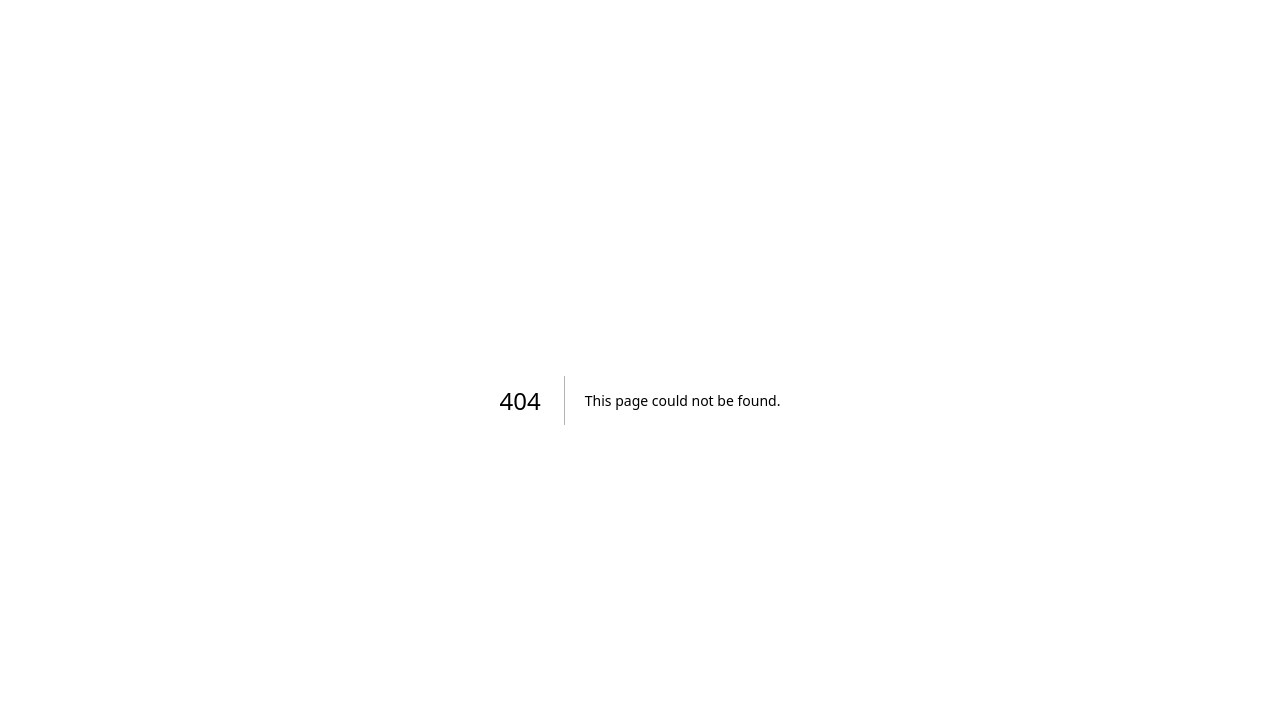
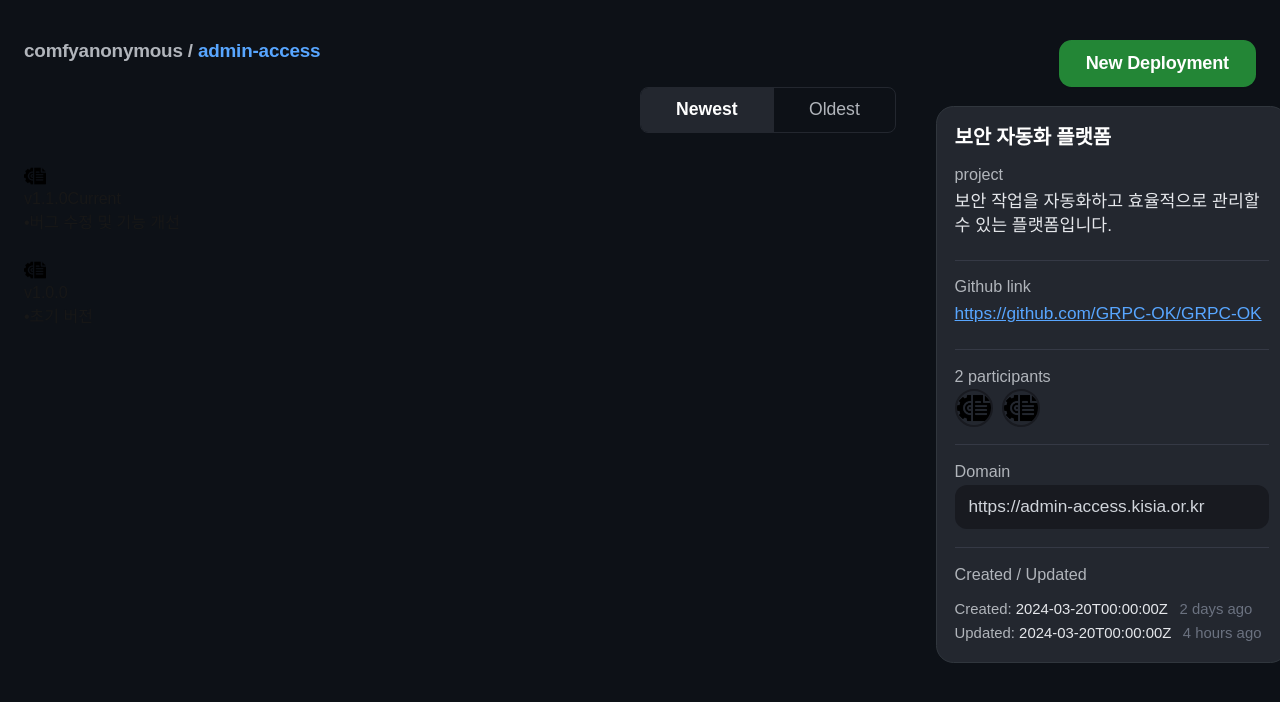
Before and after one commit to GRPC-OK/Intellisia, a Next.js app: page /project/1 in a window 1280 px wide. Before the commit this address had no page. Shown: the top 702 px of the page. Built offline with nearby package versions, Linux system fonts and the light colour scheme.

Commit message:
feat: 프로젝트 상세 페이지 레이아웃 및 목업 구현

```diff
--- /dev/null
+++ b/src/pages/project/[projectId].tsx
@@ -0,0 +1,212 @@
+import React, { useState } from 'react';
+import VersionList from '@/components/project-detail/VersionList';
+import ProjectSidebar from '@/components/project-detail/ProjectSidebar';
+
+// 임시 데이터
+const mockProject = (() => {
+  // 원본 데이터
+  const base = {
+    id: '1',
+    name: '보안 자동화 플랫폼',
+    description:
+      '보안 작업을 자동화하고 효율적으로 관리할 수 있는 플랫폼입니다.',
+    githubUrl: 'https://github.com/GRPC-OK/GRPC-OK',
+    domain: 'https://admin-access.kisia.or.kr',
+    createdAt: '2024-03-20T00:00:00Z',
+    updatedAt: '2024-03-20T00:00:00Z',
+    owner: {
+      id: '1',
+      name: '홍길동',
+      email: 'hong@example.com',
+      avatar: '/img/default_project_img.png',
+    },
+    contributors: [
+      {
+        id: '2',
+        name: '김철수',
+        email: 'kim@example.com',
+        avatar: '/img/default_project_img.png',
+      },
+      {
+        id: '3',
+        name: '이영희',
+        email: 'lee@example.com',
+        avatar: '/img/default_project_img.png',
+      },
+    ],
+    versions: [
+      {
+        id: '1',
+        name: 'v1.0.0',
+        description: '초기 버전',
+        createdAt: '2024-03-20T00:00:00Z',
+        updatedAt: '2024-03-20T00:00:00Z',
+        createdBy: {
+          id: '1',
+          name: '홍길동',
+          email: 'hong@example.com',
+          avatar: '/img/default_project_img.png',
+        },
+      },
+      {
+        id: '2',
+        name: 'v1.1.0',
+        description: '버그 수정 및 기능 개선',
+        createdAt: '2024-03-21T00:00:00Z',
+        updatedAt: '2024-03-21T00:00:00Z',
+        createdBy: {
+          id: '2',
+          name: '김철수',
+          email: 'kim@example.com',
+          avatar: '/img/default_project_img.png',
+        },
+      },
+    ],
+  };
+  // 최신 버전만 isCurrent: true
+  const versionsSorted = [...base.versions].sort(
+    (a, b) => new Date(b.createdAt).getTime() - new Date(a.createdAt).getTime()
+  );
+  const versionsWithCurrent = versionsSorted.map((v, idx) => ({
+    ...v,
+    isCurrent: idx === 0,
+  }));
+  return { ...base, versions: versionsWithCurrent };
+})();
+
+export default function ProjectDetailPage() {
+  const [sort, setSort] = useState<'newest' | 'oldest'>('newest');
+
+  // 정렬 적용 (실제 데이터 연동 시 서버/클라에서 정렬)
+  const sortedVersions = [...mockProject.versions].sort((a, b) => {
+    if (sort === 'newest') {
+      return new Date(b.createdAt).getTime() - new Date(a.createdAt).getTime();
+    } else {
+      return new Date(a.createdAt).getTime() - new Date(b.createdAt).getTime();
+    }
+  });
+
+  return (
+    <div style={{ minHeight: '100vh', background: '#0D1117' }}>
+      <div
+        style={{
+          maxWidth: '90rem',
+          margin: '0 auto',
+          padding: '2.5rem 1.5rem',
+          display: 'flex',
+          gap: '2.5rem',
+          alignItems: 'flex-start',
+        }}
+      >
+        <main style={{ flex: 1, minWidth: 0 }}>
+          {/* 네비게이션 */}
+          <div
+            style={{
+              fontSize: '1.18rem',
+              color: '#b1b5bb',
+              marginBottom: '1.5rem',
+              fontWeight: 600,
+              letterSpacing: '-0.01em',
+              lineHeight: 1.2,
+            }}
+          >
+            comfyanonymous /{' '}
+            <span
+              style={{ color: '#58A6FF', fontWeight: 700, fontSize: '1.18rem' }}
+            >
+              admin-access
+            </span>
+          </div>
+          {/* Newest/Oldest 탭 */}
+          <div
+            style={{
+              display: 'flex',
+              justifyContent: 'flex-end',
+              marginBottom: '2rem',
+            }}
+          >
+            <div
+              style={{
+                display: 'flex',
+                background: 'transparent',
+                border: '1px solid #23272F',
+                borderRadius: '0.5em',
+                overflow: 'hidden',
+              }}
+            >
+              <button
+                style={{
+                  padding: '0.5em 2em',
+                  fontSize: '1.1rem',
+                  fontWeight: sort === 'newest' ? 700 : 400,
+                  color: sort === 'newest' ? 'white' : '#b1b5bb',
+                  background: sort === 'newest' ? '#23272F' : 'transparent',
+                  border: 'none',
+                  outline: 'none',
+                  cursor: 'pointer',
+                  borderRight: '1px solid #23272F',
+                  transition: 'background 0.2s',
+                }}
+                onClick={() => setSort('newest')}
+              >
+                Newest
+              </button>
+              <button
+                style={{
+                  padding: '0.5em 2em',
+                  fontSize: '1.1rem',
+                  fontWeight: sort === 'oldest' ? 700 : 400,
+                  color: sort === 'oldest' ? 'white' : '#b1b5bb',
+                  background: sort === 'oldest' ? '#23272F' : 'transparent',
+                  border: 'none',
+                  outline: 'none',
+                  cursor: 'pointer',
+                  transition: 'background 0.2s',
+                }}
+                onClick={() => setSort('oldest')}
+              >
+                Oldest
+              </button>
+            </div>
+          </div>
+          {/* 버전 카드 리스트 */}
+          <VersionList versions={sortedVersions} onVersionClick={() => {}} />
+        </main>
+        {/* 오른쪽 사이드바 + 버튼 */}
+        <div
+          style={{
+            display: 'flex',
+            flexDirection: 'column',
+            flex: '0 0 20rem',
+            minWidth: 0,
+            alignSelf: 'flex-start',
+            height: 'auto',
+            justifyContent: 'flex-start',
+            gap: '1.2rem',
+          }}
+        >
+          <div style={{ display: 'flex', justifyContent: 'flex-end' }}>
+            <button
+              style={{
+                background: '#238636',
+                color: 'white',
+                fontWeight: 700,
+                fontSize: '1.13rem',
+                borderRadius: '0.7em',
+                padding: '0.55em 1.5em',
+                border: 'none',
+                cursor: 'pointer',
+                transition: 'background 0.2s',
+                boxShadow: '0 1px 2px 0 rgba(20,40,20,0.04)',
+                letterSpacing: '-0.01em',
+              }}
+            >
+              New Deployment
+            </button>
+          </div>
+          <ProjectSidebar project={mockProject} />
+        </div>
+      </div>
+    </div>
+  );
+}
```
Also changed, not shown: public/img/default_person_img.jpg (added), public/img/default_project_img.png (added).
